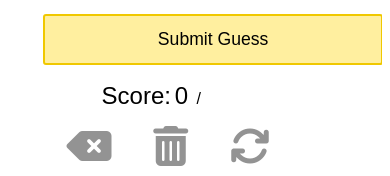
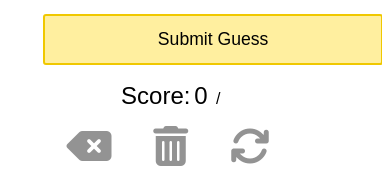
Before and after one commit to sashavining/examen-apium, a website: page index.html in a window 390 px wide. Shown: the part 423-599 px from the top of the page. Drawn offline with Linux system fonts and the light colour scheme; a web font is replaced by a local one.

Commit message:
See above

```diff
--- a/public/style.css
+++ b/public/style.css
@@ -430,6 +430,6 @@ input:hover {
 
     .mobile-visible {
         margin-top: -3vh;
-        margin-left: 10vw;
+        margin-left: 15vw;
     }
 }
```
